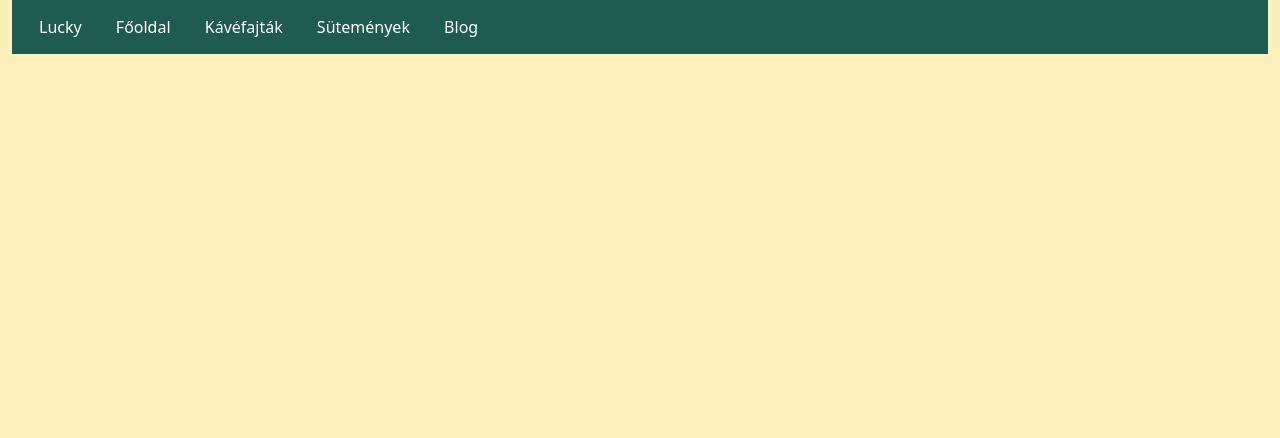
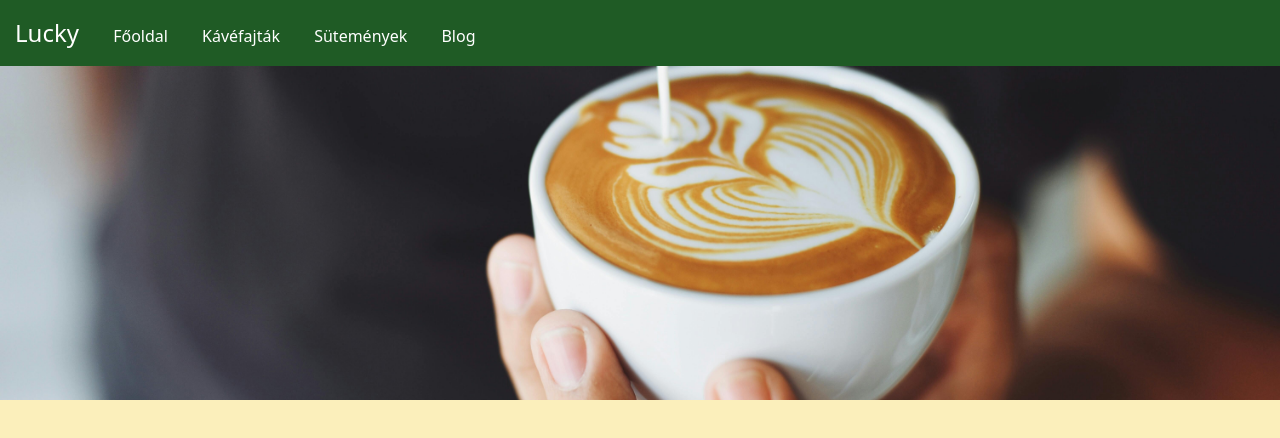
Before and after one commit to FarkasAdam-banki/FarkasAdam-Banki.github.io, a plain HTML site: page kavefajtak.html in a window 1280 px wide. Drawn offline with Linux system fonts and the light colour scheme.

Commit message:
banner,header

```diff
--- a/kavefajtak.html
+++ b/kavefajtak.html
@@ -22,6 +22,9 @@
         </div>
 
     </nav>
+    <div class="banner">
+
+    </div>
 
 </header>
 <main>
--- a/style.css
+++ b/style.css
@@ -1,9 +1,15 @@
 body{
     background-color: #fbefbb;
+    margin: 0;
+}
+.container-fluid{
+    padding-left: 0px;
+    padding-right: 0px;
 }
 nav{
-    background-color: #1f5b52;
+    background-color: #1F5B25;
     padding: 15px;
+    position: fixed;
 }
 nav a{
     color: #fff;
@@ -15,5 +21,12 @@ nav a:hover{
 
 }
 nav a:first-child{
-    font-size: 1.5;
+    font-size: 1.5em;
 }
+.banner{
+    background-image: url(./assets/banner.jpg);
+    background-position: center center;
+    background-size: cover;
+    height: 400px;
+
+}
```
